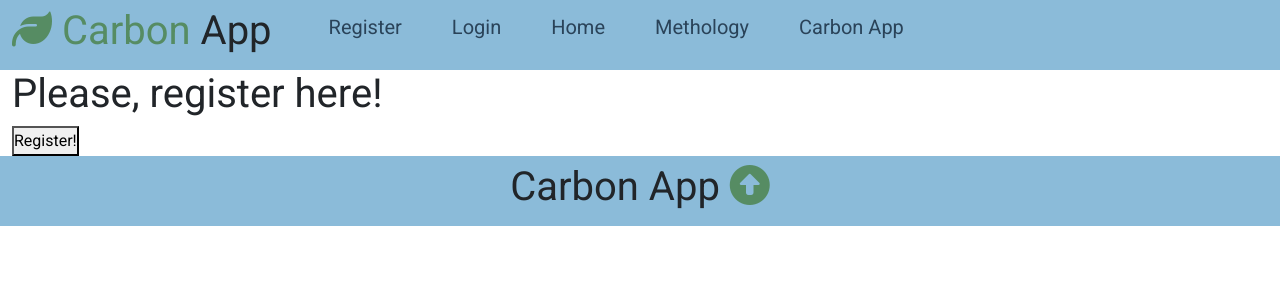
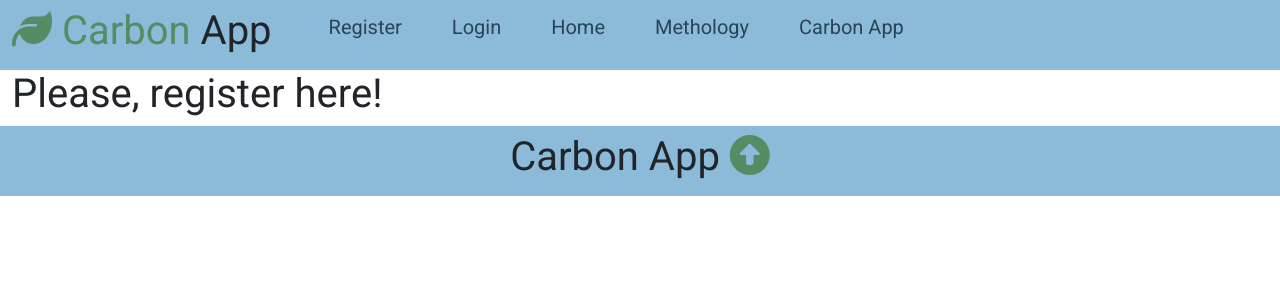
Before and after one commit to JanisReboul34/carbon_deploy, a Flask app: page /register in a window 1280 px wide. Shown: the top 300 px of the page. Run offline with Flask 2, Linux system fonts and the light colour scheme; some libraries are stand-ins or nearby versions.

Commit message:
withdraw button

```diff
--- a/capp/templates/users/register.html
+++ b/capp/templates/users/register.html
@@ -6,7 +6,6 @@
   <div class="container">
 
     <h1>Please, register here!</h1>
-    <button>Register!</button>
 
   </div>
 </section>
```
